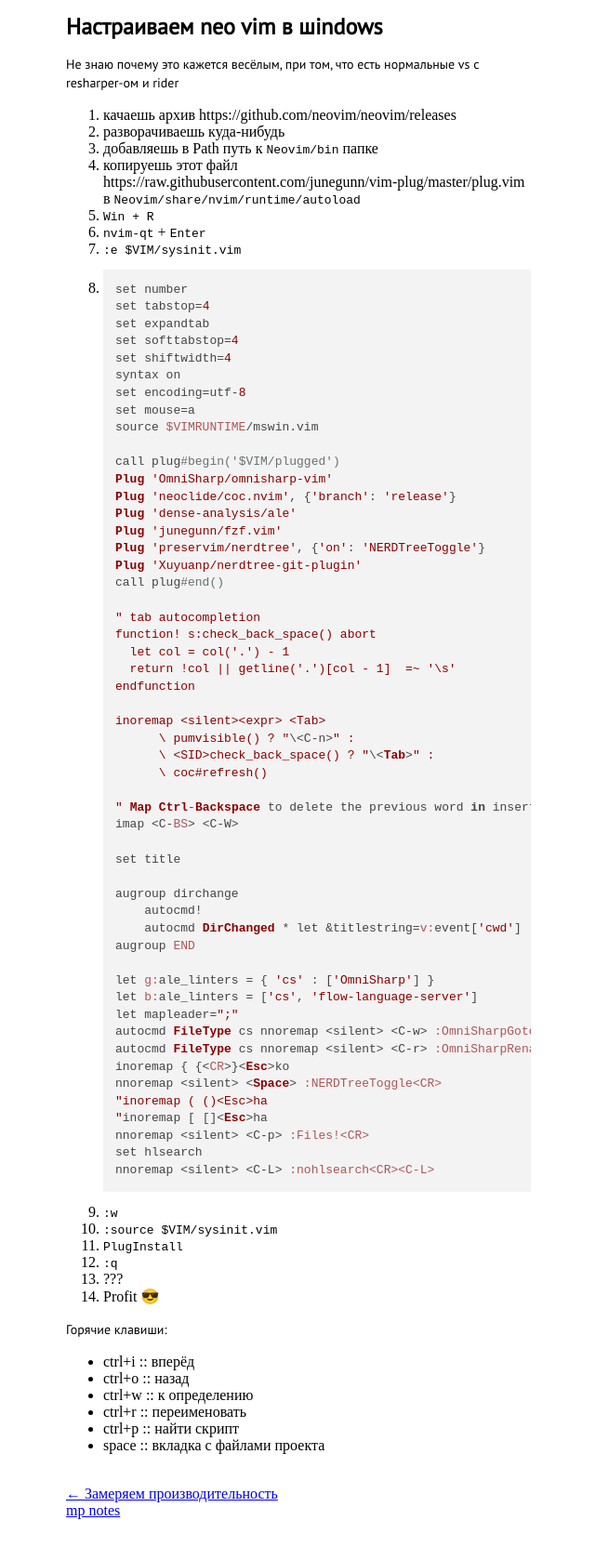
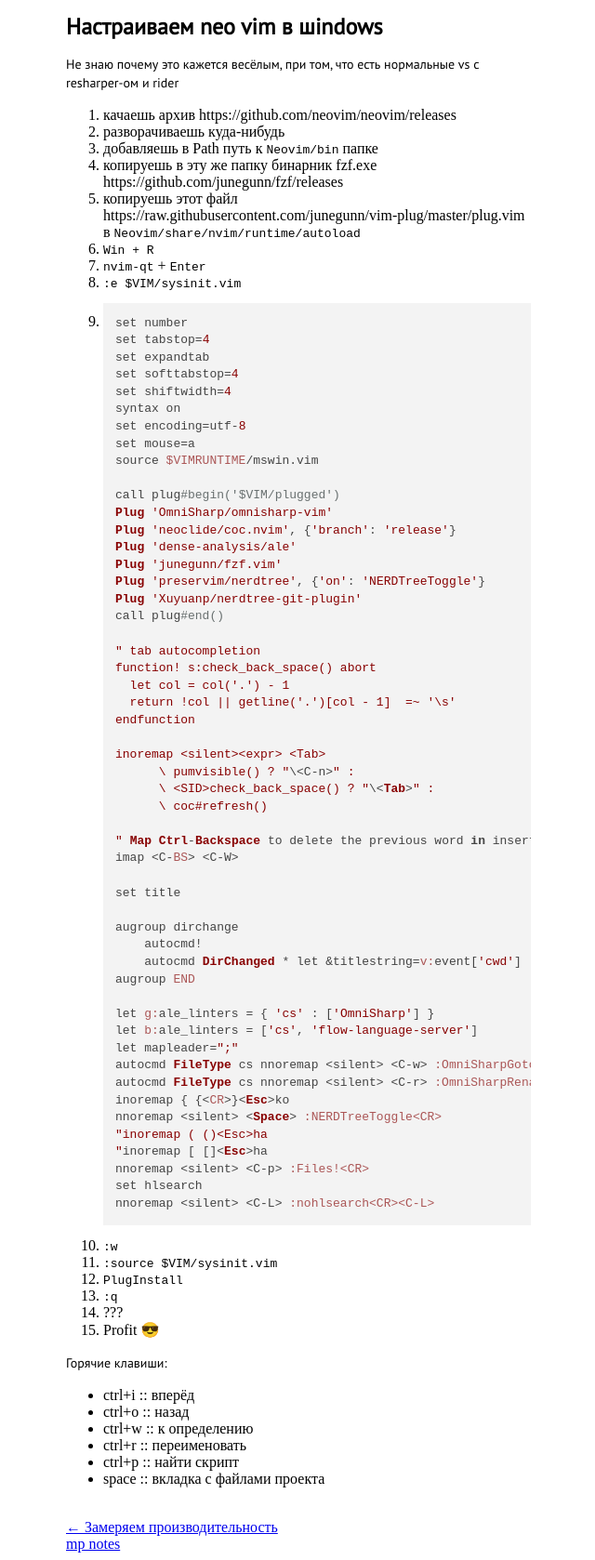
Before and after one commit to dOvObu/dOvObu.github.io, a Jekyll site: the page built from _posts/2022-02-20-vim-settings.md, in a window 1280 px wide. Shown: the whole page at 93% size, without its empty margins (319-959 px from the left). Built offline with Jekyll 4.4.1, drawn with Linux system fonts in a browser that asks for light colours; nearby versions of some CDN libraries; before the commit the page ends 1642 px from its top, so only the background shows below that.

Commit message:
Update 2022-02-20-vim-settings.md

````diff
--- a/_posts/2022-02-20-vim-settings.md
+++ b/_posts/2022-02-20-vim-settings.md
@@ -13,11 +13,12 @@
 1. качаешь архив https://github.com/neovim/neovim/releases
 2. разворачиваешь куда-нибудь
 3. добавляешь в Path путь к `Neovim/bin` папке
-4. копируешь этот файл https://raw.githubusercontent.com/junegunn/vim-plug/master/plug.vim в `Neovim/share/nvim/runtime/autoload`
-5. `Win + R`
-6. `nvim-qt` + `Enter`
-7. `:e $VIM/sysinit.vim`
-8. ```
+4. копируешь в эту же папку бинарник fzf.exe https://github.com/junegunn/fzf/releases
+5. копируешь этот файл https://raw.githubusercontent.com/junegunn/vim-plug/master/plug.vim в `Neovim/share/nvim/runtime/autoload`
+6. `Win + R`
+7. `nvim-qt` + `Enter`
+8. `:e $VIM/sysinit.vim`
+9. ```
    set number
    set tabstop=4
    set expandtab
````
